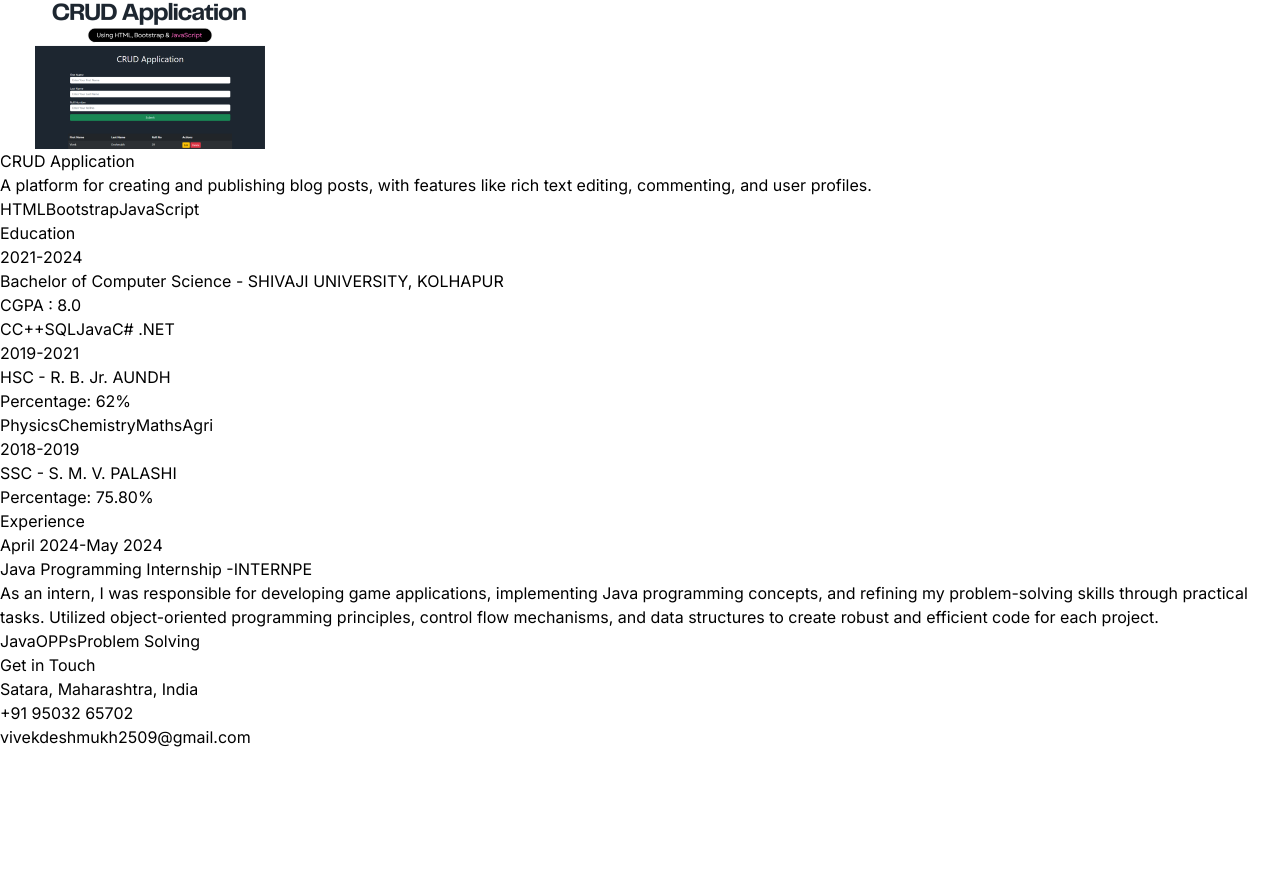
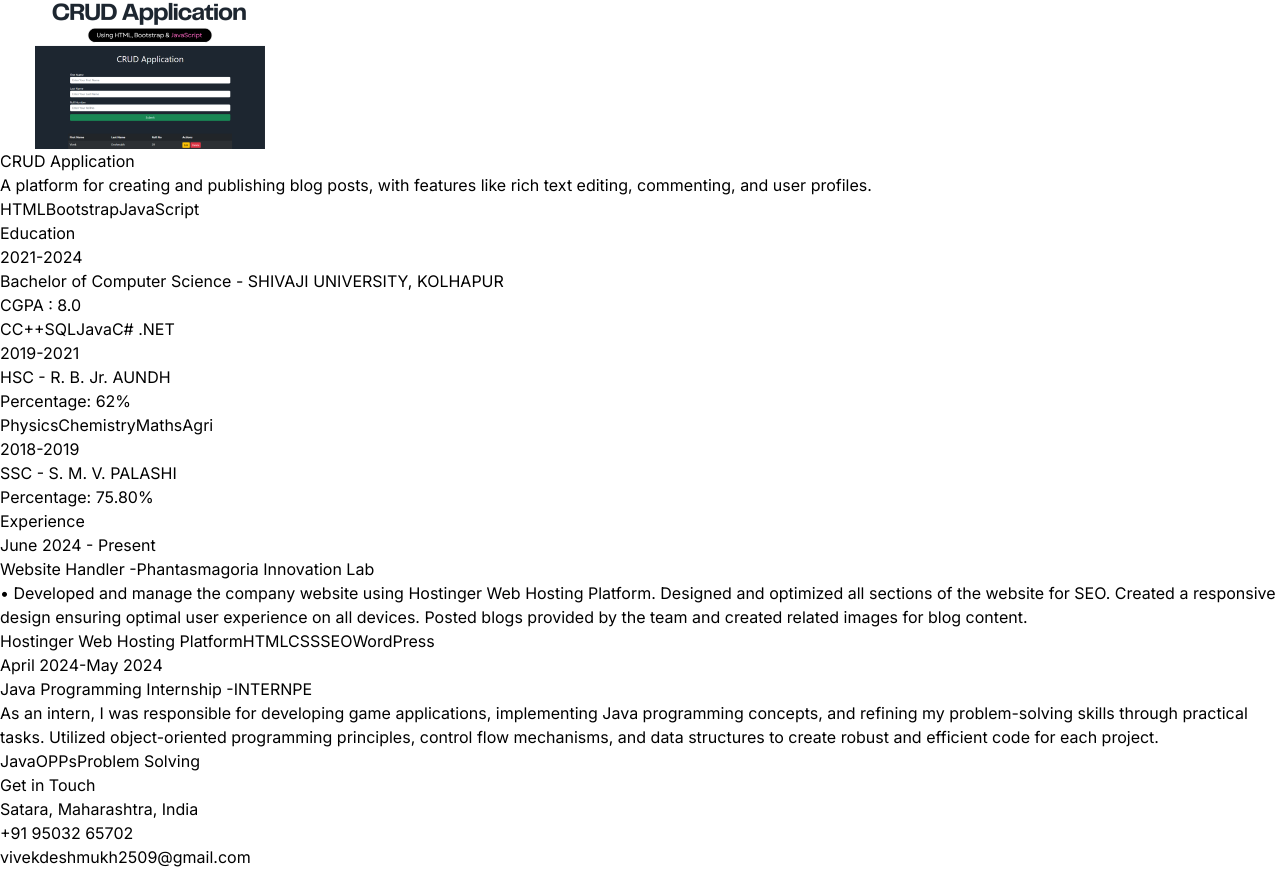
Before and after one commit to dev-vicky-29/Dev-Vicky-React-Portfolio, a React (Vite) app: page / in a window 1280 px wide. Shown: the part 2869-3738 px from the top of the page. Before the commit the page ends 3618 px from the top, so only its background shows below. Built offline with nearby package versions, Linux system fonts and the light colour scheme.

Commit message:
Update index.js

```diff
--- a/src/constants/index.js
+++ b/src/constants/index.js
@@ -11,13 +11,13 @@ export const HERO_CONTENT = `I am a passionate full stack developer with a knack
 export const ABOUT_TEXT = `With over 2 years of comprehensive experience in the field of Web Development & Software Development, accompanied by a bachelor's degree in Computer Science. Proficient in Java Development, Web Development, Unit Testing, SDLC, & machine learning. Demonstrated success in leading impactful projects and providing effective mentorship.`;
 
 export const EXPERIENCES = [
-  // {
-  //   year: "July 2024 - Present",
-  //   role: "MERN Stack Developer Intern",
-  //   company: "Nezuware",
-  //   description: `During my internship as a MERN Stack Developer at Nezuware, I had the opportunity to work on diverse and challenging projects that enhanced my skills in full-stack web development. My role involved collaborating with a team of experienced developers to design, develop, and deploy web applications using the MERN (MongoDB, Express.js, React, Node.js) stack.`,
-  //   technologies: ["Javascript", "React.js", "Express.js", "Node.js", "mongoDB"],
-  // },
+   {
+    year: "June 2024 - Present",
+    role: "Website Handler",
+    company: "Phantasmagoria Innovation Lab",
+    description: `•	Developed and manage the company website using Hostinger Web Hosting Platform. Designed and optimized all sections of the website for SEO. Created a responsive design ensuring optimal user experience on all devices. Posted blogs provided by the team and created related images for blog content.`,
+    technologies: ["Hostinger Web Hosting Platform", "HTML", "CSS", "SEO", "WordPress"],
+  },
   {
     year: "April 2024-May 2024",
     role: "Java Programming Internship",
```
